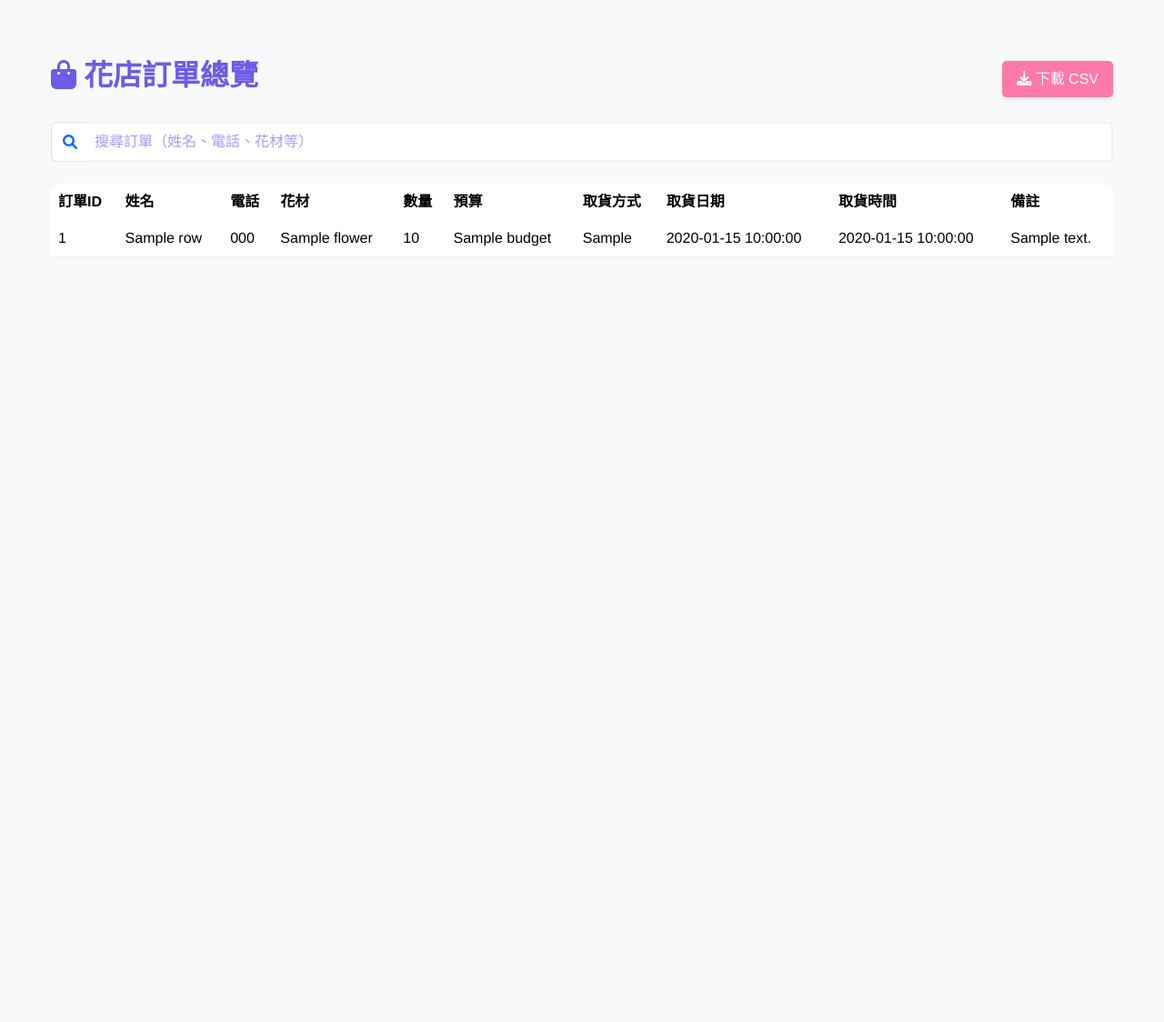
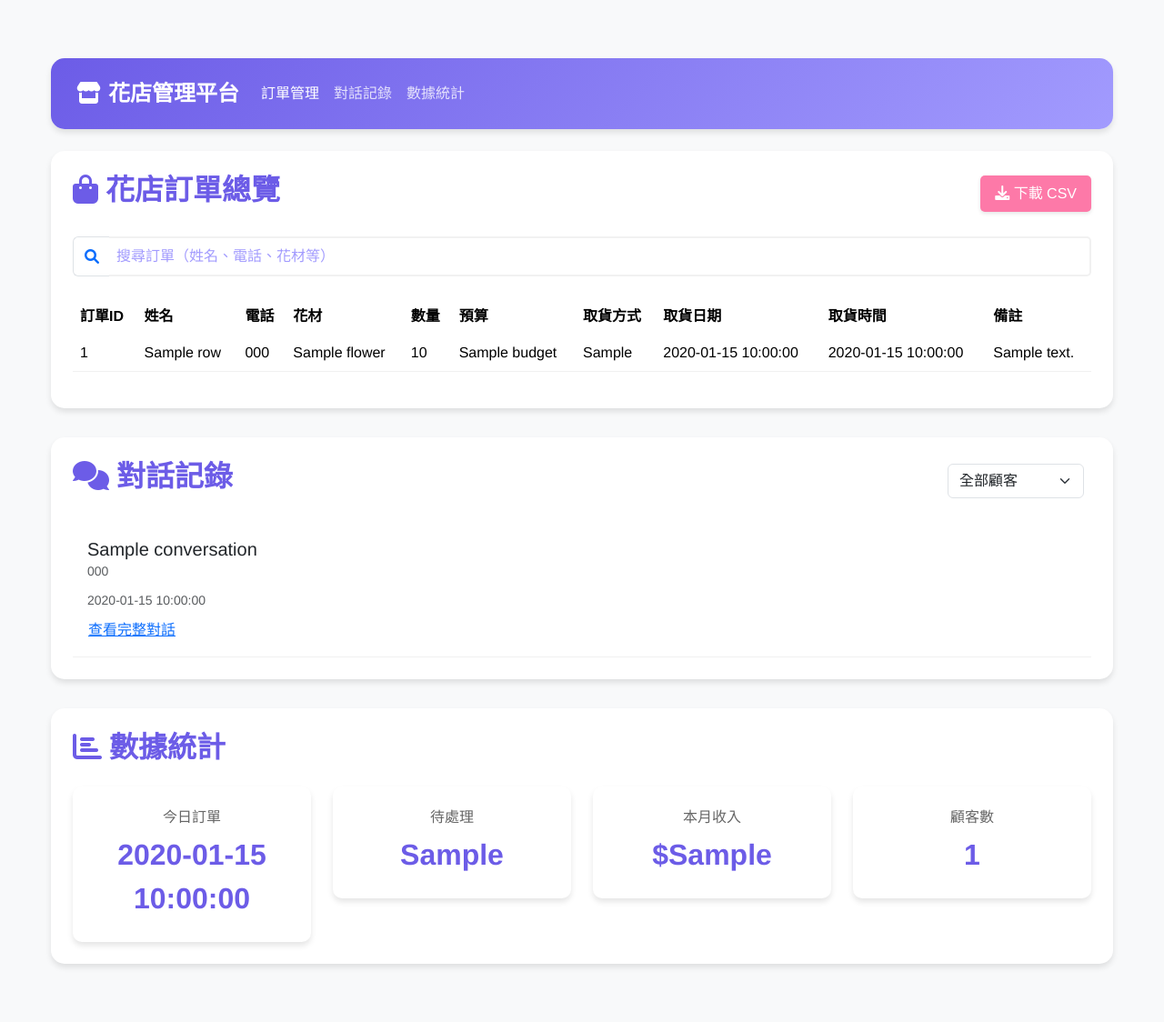
Before and after one commit to Ocean1029/flower_order_bot, a Flask app: template templates/orders.html in a window 1280 px wide. Shown: the whole page at 91% size. Before the commit the page ends 271 px from the top, so only its background shows below. Run offline with Flask 2, Linux system fonts and the light colour scheme; the template is opened without the code that fills it: most values are stand-ins (such as "Sample title", 1, 10 or a date in 2020); parts of the project's set-up code (start-up, migrations or seed data) failed here and were passed over.

Commit message:
feat: 更新 orders.html，加上對話紀錄跟數據統計的接口

```diff
--- a/templates/orders.html
+++ b/templates/orders.html
@@ -3,13 +3,40 @@
 <head>
     <meta charset="UTF-8">
     <meta name="viewport" content="width=device-width, initial-scale=1.0">
-    <title>花店訂單總覽</title>
+    <title>花店訂單管理平台</title>
     <link href="https://cdn.jsdelivr.net/npm/bootstrap@5.3.2/dist/css/bootstrap.min.css" rel="stylesheet">
     <link rel="stylesheet" href="https://cdnjs.cloudflare.com/ajax/libs/font-awesome/6.0.0/css/all.min.css">
     <link rel="stylesheet" href="{{ url_for('static', filename='css/orders.css') }}">
 </head>
 <body>
     <div class="main-container">
+        <!-- 導航欄區塊 -->
+        <nav class="navbar navbar-expand-lg navbar-dark mb-4">
+            <div class="container-fluid">
+                <a class="navbar-brand" href="#">
+                    <i class="fas fa-store me-2"></i>花店管理平台
+                </a>
+                <button class="navbar-toggler" type="button" data-bs-toggle="collapse" data-bs-target="#navbarNav">
+                    <span class="navbar-toggler-icon"></span>
+                </button>
+                <div class="collapse navbar-collapse" id="navbarNav">
+                    <ul class="navbar-nav">
+                        <li class="nav-item">
+                            <a class="nav-link active" href="#orders">訂單管理</a>
+                        </li>
+                        <li class="nav-item">
+                            <a class="nav-link" href="#conversations">對話記錄</a>
+                        </li>
+                        <li class="nav-item">
+                            <a class="nav-link" href="#statistics">數據統計</a>
+                        </li>
+                    </ul>
+                </div>
+            </div>
+        </nav>
+
+        <!-- 訂單管理區塊 -->
+        <div id="orders" class="section">
             <div class="header d-flex justify-content-between align-items-center">
                 <h2><i class="fas fa-shopping-bag me-2"></i>花店訂單總覽</h2>
                 <a href="/orders.csv" class="download-btn">
@@ -47,16 +74,16 @@
                         <tbody id="orderTableBody">
                             {% for row in data %}
                             <tr>
-                            <td>{{ row.id }}</td>
-                            <td>{{ row.customer_name }}</td>
-                            <td>{{ row.phone }}</td>
-                            <td>{{ row.flower }}</td>
-                            <td>{{ row.qty }}</td>
-                            <td>{{ row.budget }}</td>
-                            <td>{{ row.pickup_method }}</td>
-                            <td>{{ row.pickup_date }}</td>
-                            <td>{{ row.pickup_time }}</td>
-                            <td>{{ row.note }}</td>
+                                <td>{{ row.id or '' }}</td>
+                                <td>{{ row.customer_name or '' }}</td>
+                                <td>{{ row.phone or '' }}</td>
+                                <td>{{ row.flower or '' }}</td>
+                                <td>{{ row.qty or '' }}</td>
+                                <td>{{ row.budget or '' }}</td>
+                                <td>{{ row.pickup_method or '' }}</td>
+                                <td>{{ row.pickup_date or '' }}</td>
+                                <td>{{ row.pickup_time or '' }}</td>
+                                <td>{{ row.note or '' }}</td>
                             </tr>
                             {% endfor %}
                         </tbody>
@@ -69,6 +96,76 @@
             </div>
         </div>
 
+        <!-- 對話記錄區塊 -->
+        <div id="conversations" class="section mt-4">
+            <div class="header d-flex justify-content-between align-items-center">
+                <h2><i class="fas fa-comments me-2"></i>對話記錄</h2>
+                <div class="filter-container">
+                    <select class="form-select me-2" style="width: 150px;">
+                        <option value="all">全部顧客</option>
+                        <option value="today">今日對話</option>
+                        <option value="week">本週對話</option>
+                    </select>
+                </div>
+            </div>
+
+            <div class="conversation-list">
+                {% for conversation in conversations %}
+                <div class="conversation-item">
+                    <div class="d-flex justify-content-between align-items-center mb-2">
+                        <div>
+                            <h5 class="mb-0">{{ conversation.customer_name or '' }}</h5>
+                            <small class="text-muted">{{ conversation.phone or '' }}</small>
+                        </div>
+                        {% if conversation.is_new %}
+                        <span class="badge bg-primary">新訊息</span>
+                        {% endif %}
+                    </div>
+                    <div class="conversation-preview">
+                        <p class="mb-0">{{ conversation.preview or '' }}</p>
+                        <small class="text-muted">{{ conversation.time or '' }}</small>
+                    </div>
+                    <button class="btn btn-link p-0 mt-2" data-conversation-id="{{ conversation.id or '' }}">查看完整對話</button>
+                </div>
+                {% endfor %}
+            </div>
+        </div>
+
+        <!-- 數據統計區塊 -->
+        <div id="statistics" class="section mt-4">
+            <div class="header">
+                <h2><i class="fas fa-chart-bar me-2"></i>數據統計</h2>
+            </div>
+            <div class="row">
+                <div class="col-md-3">
+                    <div class="stat-card">
+                        <h3>今日訂單</h3>
+                        <p class="stat-number">{{ stats.today_orders or 0 }}</p>
+                    </div>
+                </div>
+                <div class="col-md-3">
+                    <div class="stat-card">
+                        <h3>待處理</h3>
+                        <p class="stat-number">{{ stats.pending_orders or 0 }}</p>
+                    </div>
+                </div>
+                <div class="col-md-3">
+                    <div class="stat-card">
+                        <h3>本月收入</h3>
+                        <p class="stat-number">${{ stats.monthly_income or 0 }}</p>
+                    </div>
+                </div>
+                <div class="col-md-3">
+                    <div class="stat-card">
+                        <h3>顧客數</h3>
+                        <p class="stat-number">{{ stats.total_customers or 0 }}</p>
+                    </div>
+                </div>
+            </div>
+        </div>
+    </div>
+
+    <script src="https://cdn.jsdelivr.net/npm/bootstrap@5.3.2/dist/js/bootstrap.bundle.min.js"></script>
     <script src="{{ url_for('static', filename='js/orders.js') }}"></script>
 </body>
 </html>
```
Lines whose indentation alone changed are shown as unchanged.
